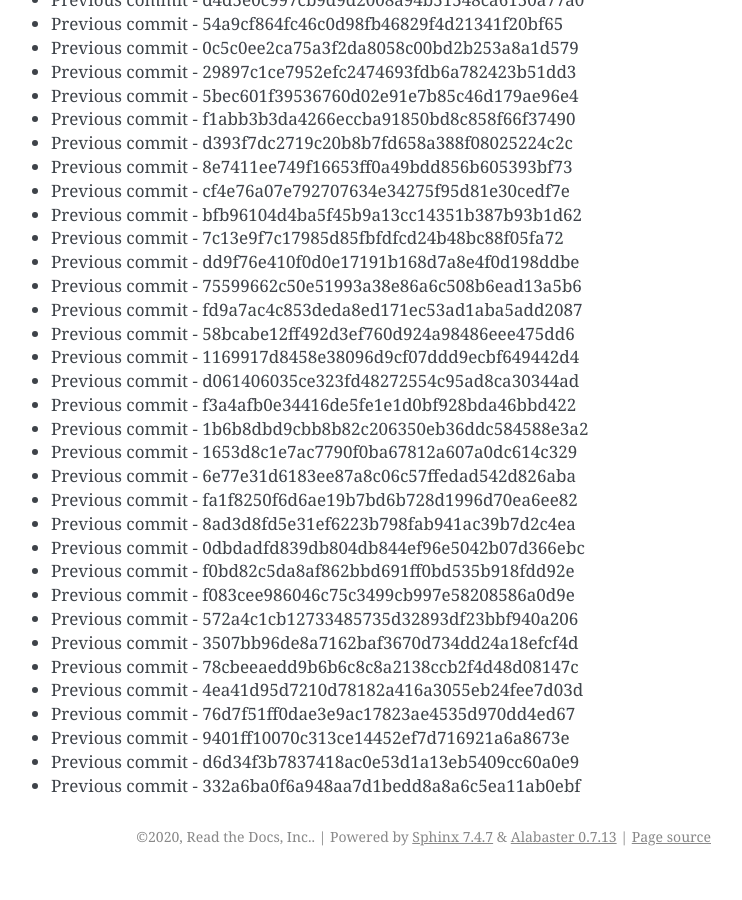
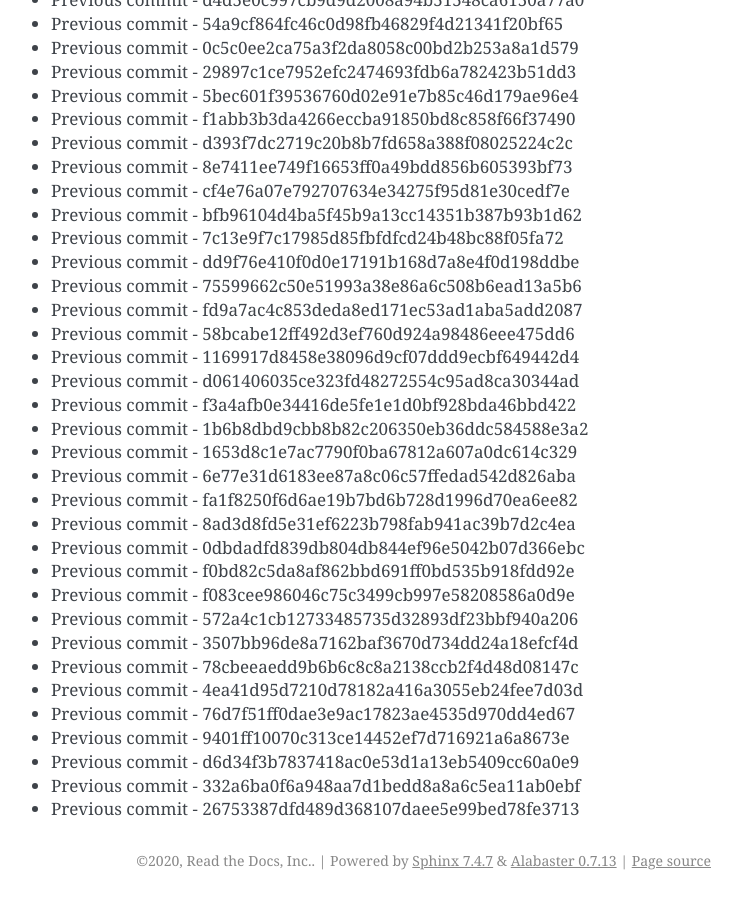
Before and after one commit to readthedocs/rtd-git-stresstest, a Sphinx documentation site: the page built from docs/updates.rst, in a window 1280 px wide and 900 px high, scrolled down 55388 px. Shown: the whole window, without its empty margins (399-1141 px from the left). Built offline with Sphinx 7.4.7, drawn with Linux system fonts in a browser that asks for light colours; before the commit the page ends 56264 px from its top, so only the background shows below that.

Commit message:
Generating commit from previous: 26753387dfd489d368107daee5e99bed78fe3713

```diff
--- a/docs/updates.rst
+++ b/docs/updates.rst
@@ -2359,3 +2359,4 @@ It can be tested for any performance characteristics.
 * Previous commit - 9401ff10070c313ce14452ef7d716921a6a8673e
 * Previous commit - d6d34f3b7837418ac0e53d1a13eb5409cc60a0e9
 * Previous commit - 332a6ba0f6a948aa7d1bedd8a8a6c5ea11ab0ebf
+* Previous commit - 26753387dfd489d368107daee5e99bed78fe3713
```
